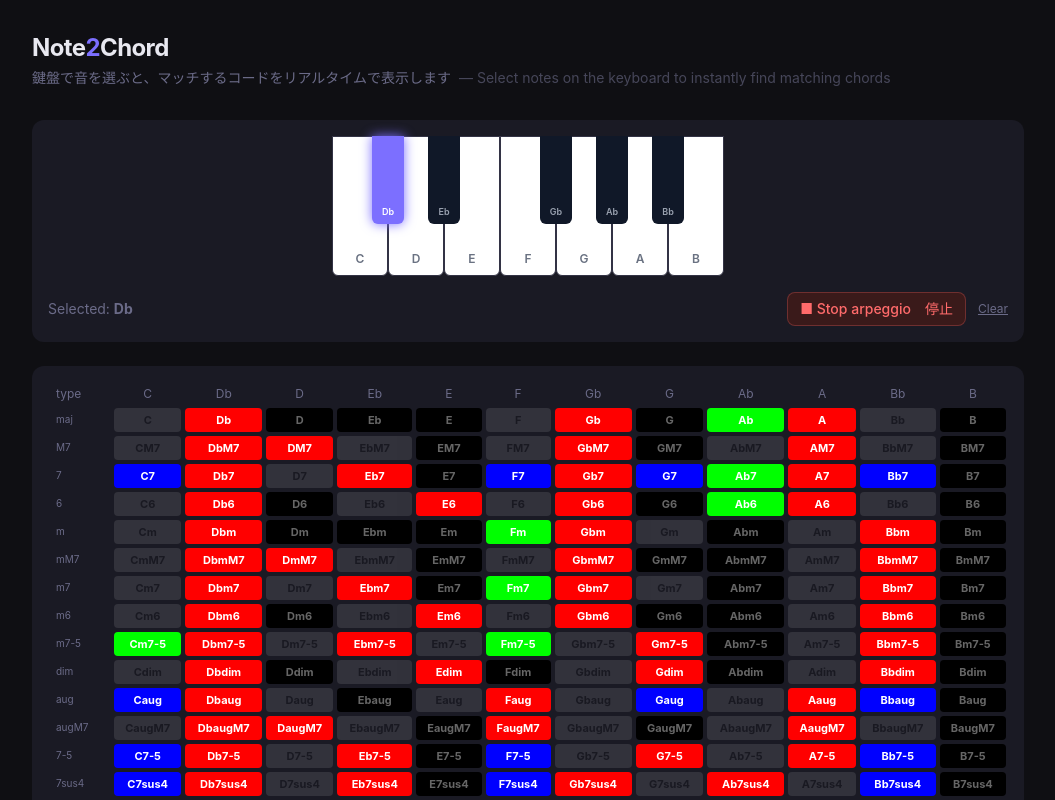
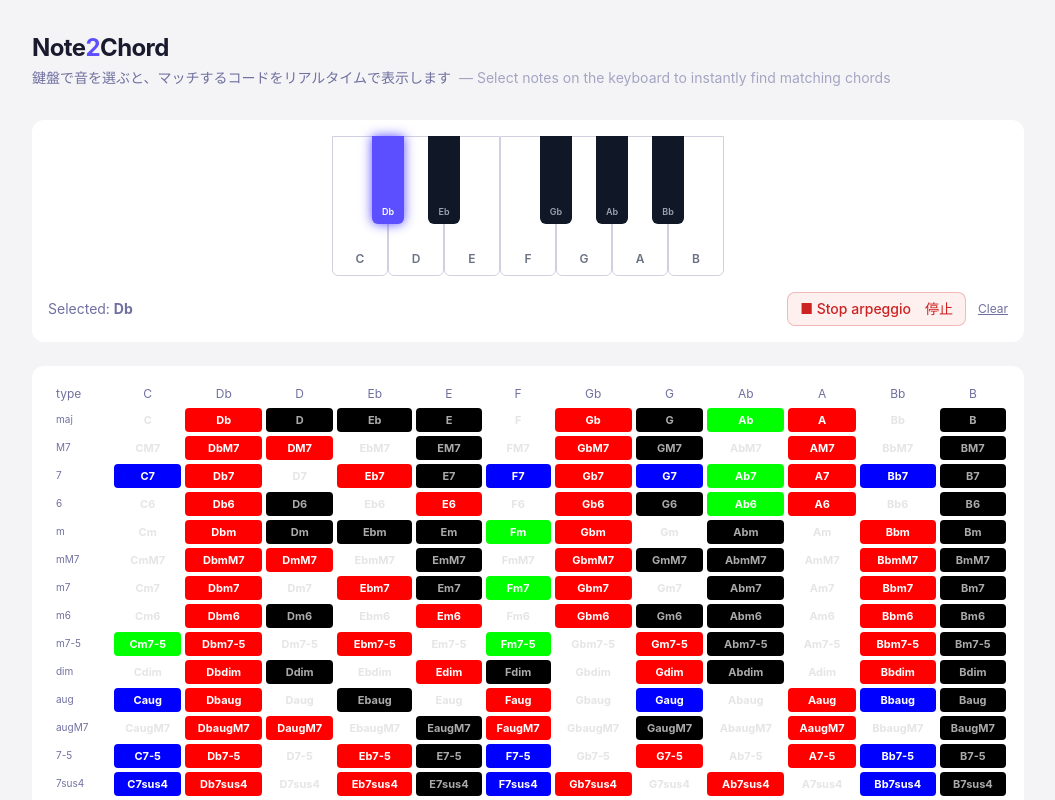
Before and after one commit to nezumi328/note2chord, a Next.js app: page / in a window 1280 px wide. Both pictures are taken after a click on the button "Db". Shown: the top 800 px of the page, without its empty margins (112-1167 px from the left). Built offline with nearby package versions, Linux system fonts and the light colour scheme.

Commit message:
Switch to light theme; fix button and chord cell colors

```diff
--- a/app/components/ChordGrid.tsx
+++ b/app/components/ChordGrid.tsx
@@ -13,8 +13,8 @@ function textColorForBg(hex: string): string {
   const b = parseInt(hex.slice(4, 6), 16);
   // white bg → dark text
   if (r > 200 && g > 200 && b > 200) return "#111";
-  // very dark → muted text
-  if (r < 20 && g < 20 && b < 20) return "#666";
+  // very dark → light text
+  if (r < 20 && g < 20 && b < 20) return "#aaa";
   return "#fff";
 }
 
--- a/app/globals.css
+++ b/app/globals.css
@@ -1,13 +1,13 @@
 @import "tailwindcss";
 
 :root {
-  --background: #0f0f13;
-  --foreground: #e8e8f0;
-  --surface: #1a1a24;
-  --surface2: #22222f;
-  --border: #333345;
-  --text-muted: #6b6b88;
-  --accent: #7c6fff;
+  --background: #f4f4f7;
+  --foreground: #1a1a2e;
+  --surface: #ffffff;
+  --surface2: #eeeef4;
+  --border: #d0d0e0;
+  --text-muted: #7070a0;
+  --accent: #5b4fff;
 }
 
 @theme inline {
--- a/app/page.tsx
+++ b/app/page.tsx
@@ -54,9 +54,9 @@ export default function Home() {
                 onClick={playing ? stop : start}
                 className="flex items-center gap-1.5 px-3 py-1.5 rounded-lg text-sm font-medium transition-colors"
                 style={{
-                  background: playing ? "#3a1a1a" : "#1a2a1a",
-                  color: playing ? "#ff6b6b" : "#6bff6b",
-                  border: `1px solid ${playing ? "#ff6b6b44" : "#6bff6b44"}`,
+                  background: playing ? "#fff0f0" : "#f0fff0",
+                  color: playing ? "#cc2222" : "#227722",
+                  border: `1px solid ${playing ? "#cc222244" : "#22772244"}`,
                 }}
               >
                 {playing ? "■ Stop arpeggio　停止" : "▶ Play arpeggio　再生"}
```
